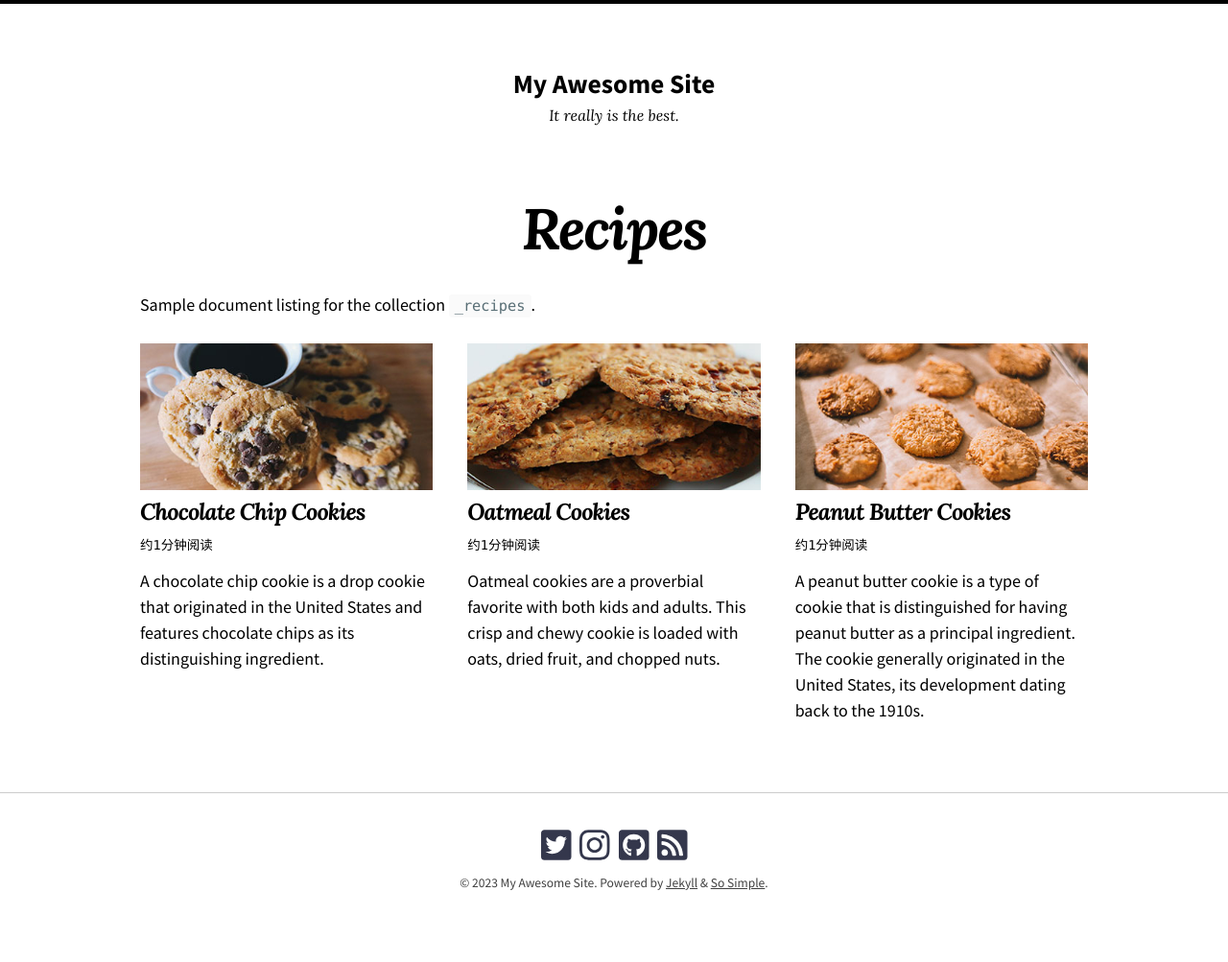
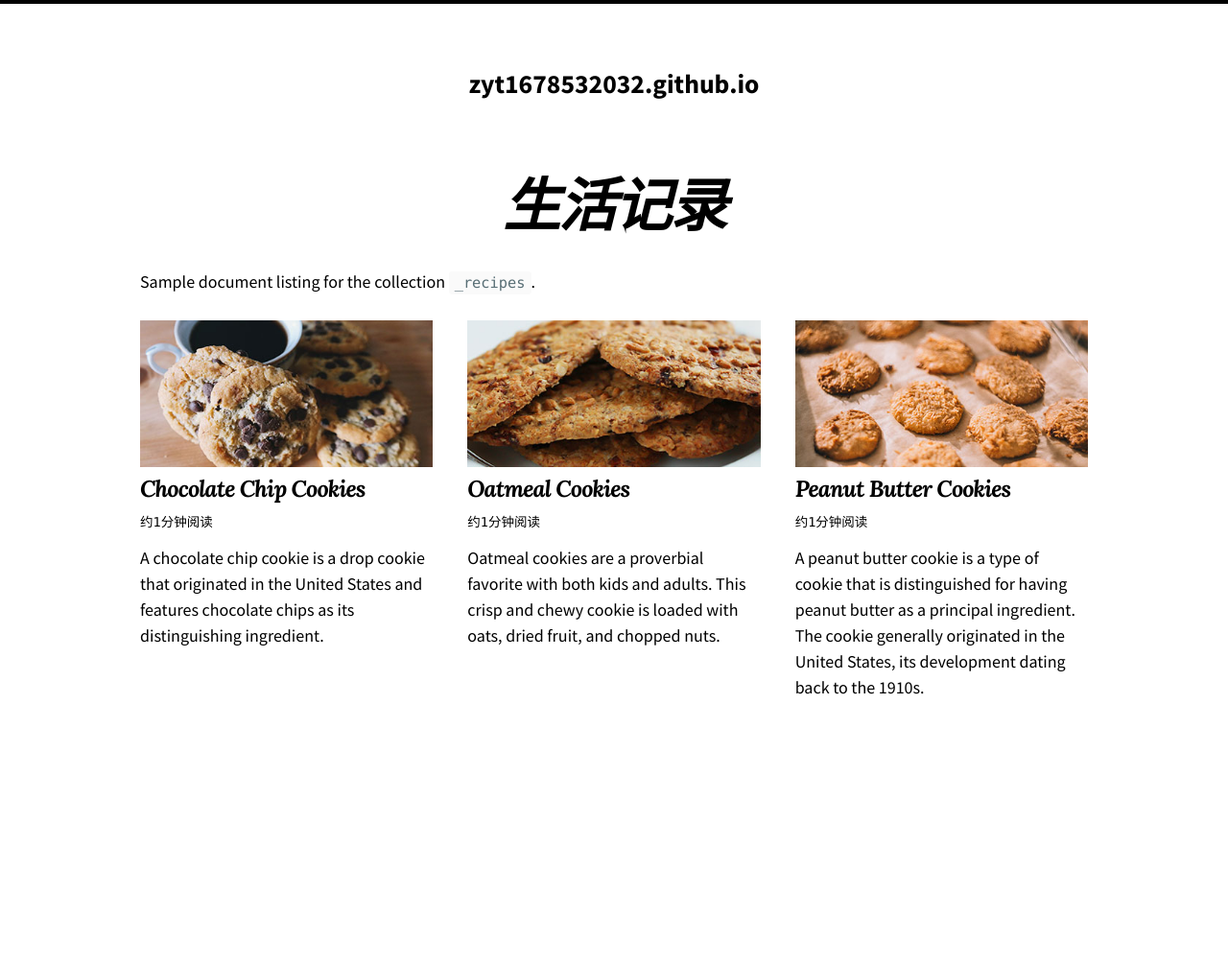
Before and after one commit to zyt1678532032/zyt1678532032.github.io, a Jekyll site: the page built from recipes.md, in a window 1280 px wide. Shown: the whole page at 96% size. Built offline with Jekyll 4.4.1, drawn with Linux system fonts in a browser that asks for light colours; nearby versions of some CDN libraries; after the commit the page ends 900 px from its top, so only the background shows below that.

Commit message:
feat:删除底部footer的功能展示

```diff
--- a/_config.yml
+++ b/_config.yml
@@ -17,8 +17,8 @@
 remote_theme: mmistakes/so-simple-theme@3.2.0
 skin: "/assets/css/skins/default.css"
 locale: zh-cn # 语言设置en-US
-title: "My Awesome Site"
-description: "It really is the best."
+#title: "My Awesome Site"
+#description: "It really is the best."
 baseurl: # the subpath of your site, e.g. "/blog"
 url: # the base hostname & protocol for your site e.g. "https://mmistakes.github.io"
 logo: # path of site logo, e.g. "/images/logo.png"
--- a/_layouts/default.html
+++ b/_layouts/default.html
@@ -15,7 +15,6 @@
 
     {{ content }}
 
-    {% include footer.html %}
     {% include scripts.html %}
   </body>
 
--- a/recipes.md
+++ b/recipes.md
@@ -1,5 +1,5 @@
 ---
-title: Recipes
+title: 生活记录
 layout: collection
 permalink: /recipes/
 collection: recipes
```
